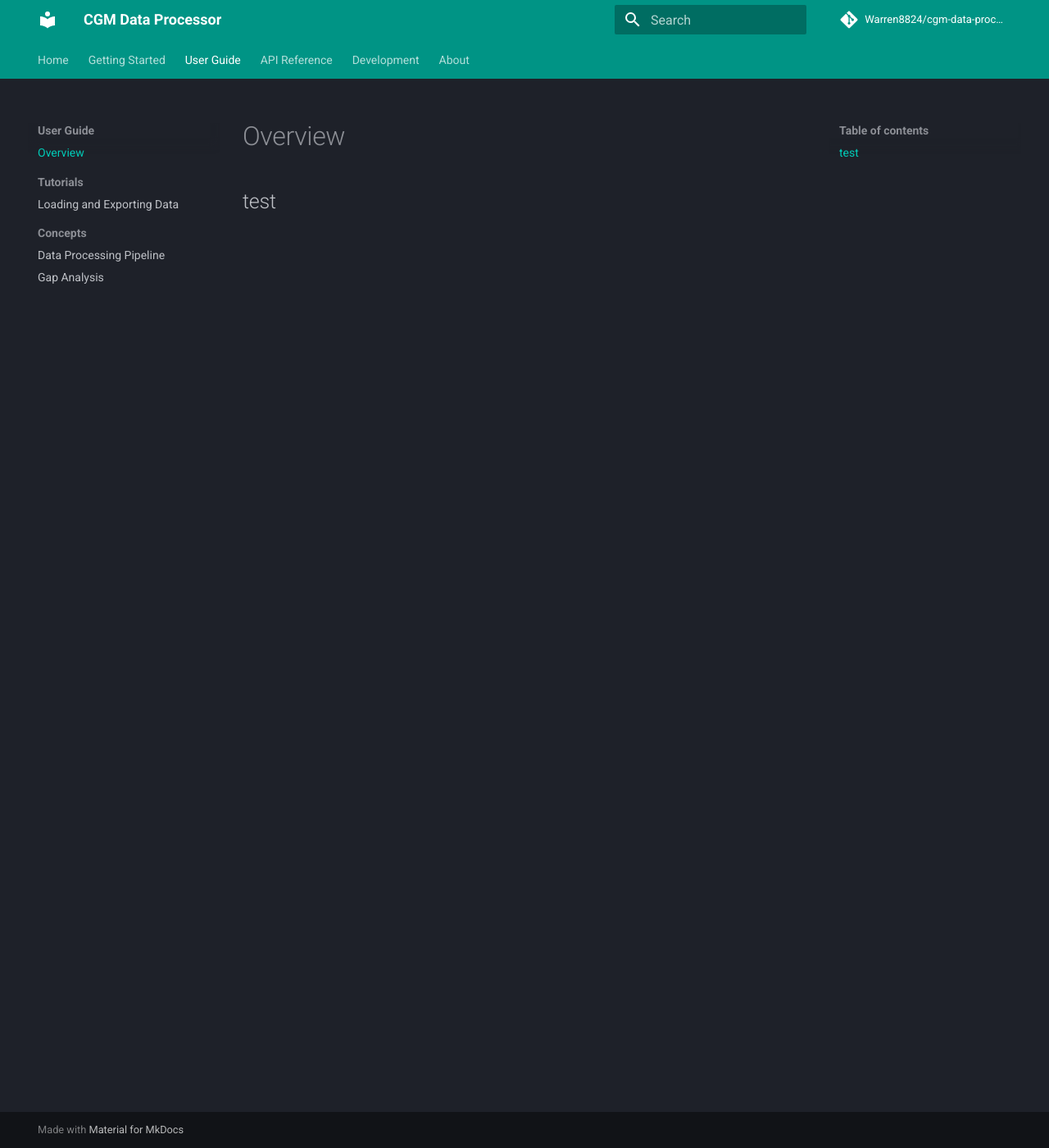
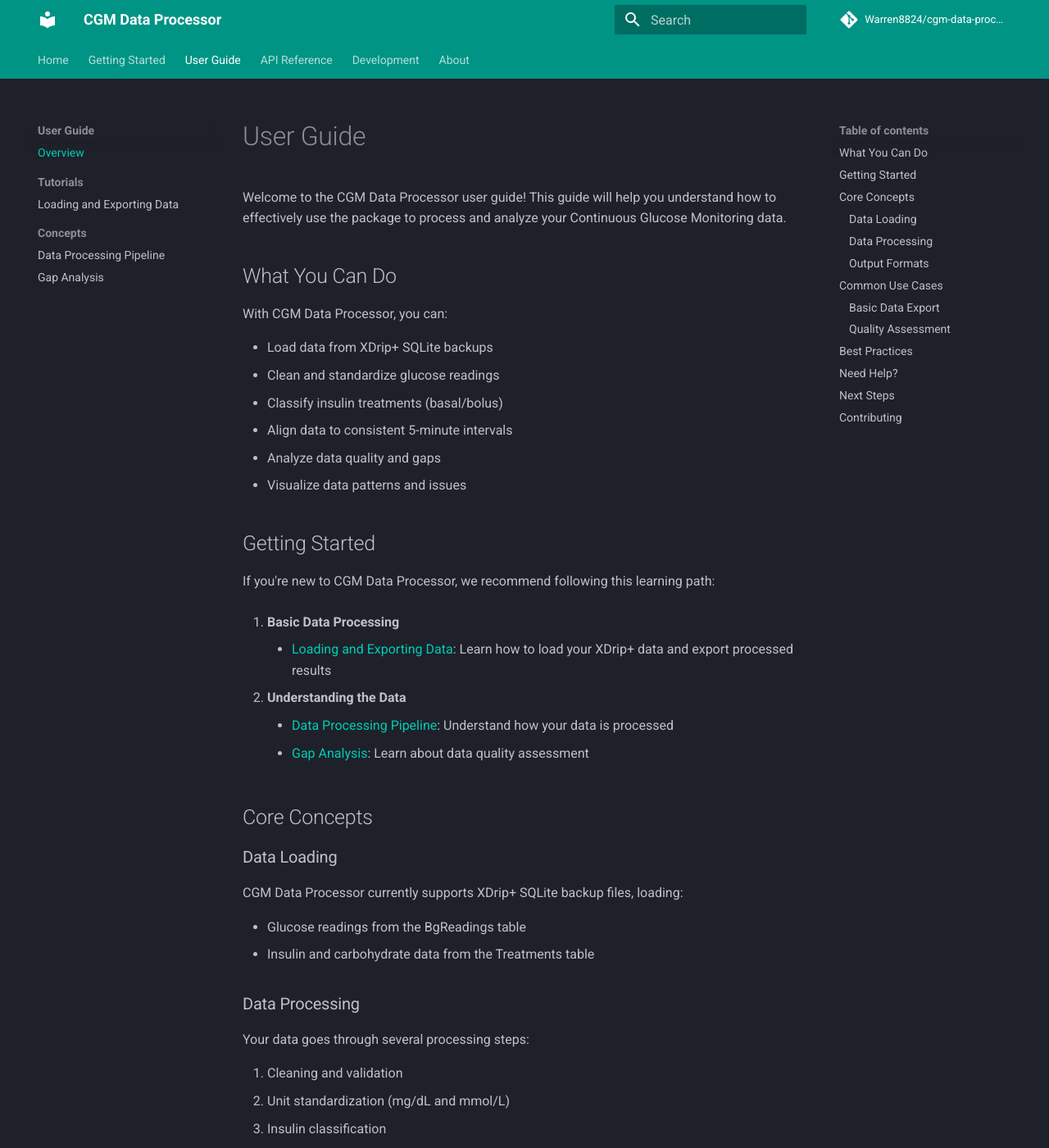
Before and after one commit to Warren8824/cgm-data-processor, an MkDocs documentation site: the page built from docs/user-guide/index.md, in a window 1280 px wide and 1400 px high. Shown: the whole window at 82% size. Built offline with MkDocs 1.6.1 and Material for MkDocs 9.7.7, drawn with Linux system fonts in a browser that asks for light colours; comment, search, counter and statistics services are not loaded; some of the changed text lies outside the part shown.

Commit message:
Update docs.

````diff
--- a/docs/user-guide/index.md
+++ b/docs/user-guide/index.md
@@ -1 +1,116 @@
-## test
+# User Guide
+
+Welcome to the CGM Data Processor user guide! This guide will help you understand how to effectively use the package to process and analyze your Continuous Glucose Monitoring data.
+
+## What You Can Do
+
+With CGM Data Processor, you can:
+
+- Load data from XDrip+ SQLite backups
+- Clean and standardize glucose readings
+- Classify insulin treatments (basal/bolus)
+- Align data to consistent 5-minute intervals
+- Analyze data quality and gaps
+- Visualize data patterns and issues
+
+## Getting Started
+
+If you're new to CGM Data Processor, we recommend following this learning path:
+
+1. **Basic Data Processing**
+    - [Loading and Exporting Data](tutorials/load_and_export_data.md): Learn how to load your XDrip+ data and export processed results
+
+2. **Understanding the Data**
+    - [Data Processing Pipeline](concepts/processing_pipeline.md): Understand how your data is processed
+      - [Gap Analysis](concepts/gap_analysis.md): Learn about data quality assessment
+
+## Core Concepts
+
+### Data Loading
+CGM Data Processor currently supports XDrip+ SQLite backup files, loading:
+
+- Glucose readings from the BgReadings table
+- Insulin and carbohydrate data from the Treatments table
+
+### Data Processing
+Your data goes through several processing steps:
+
+1. Cleaning and validation
+2. Unit standardization (mg/dL and mmol/L)
+3. Insulin classification
+4. Timeline alignment
+5. Gap analysis
+
+### Output Formats
+You can export your processed data in multiple formats:
+
+1. Complete aligned dataset
+2. Separate component datasets:
+   - Processed glucose readings
+   - Classified insulin treatments
+   - Validated carbohydrate entries
+
+## Common Use Cases
+
+### Basic Data Export
+```python
+from preprocessing.loading import XDrip
+from preprocessing.cleaning import clean_glucose
+from preprocessing.alignment import align_diabetes_data
+
+# Load and process data
+data = XDrip('xdrip_backup.sqlite')
+glucose_df = clean_glucose(data.load_glucose_df())
+
+# Export processed data
+glucose_df.to_csv('processed_glucose.csv')
+```
+
+### Quality Assessment
+```python
+from analysis.gap_analysis import analyse_glucose_gaps
+from visualization.gap_dashboard import create_gap_dashboard
+
+# Analyze data quality
+gaps_data = analyse_glucose_gaps(aligned_df)
+dashboard = create_gap_dashboard(gaps_data)
+```
+
+## Best Practices
+
+1. **Data Quality**
+    - Always check your XDrip+ backup is recent
+    - Review gap analysis before detailed analysis
+    - Document any known sensor changes or issues
+
+2. **Processing**
+    - Start with default parameters
+    - Adjust interpolation limits based on your needs
+    - Verify insulin classification results
+
+3. **Analysis**
+    - Consider gap impact on your analysis
+    - Use appropriate visualizations
+    - Document processing decisions
+
+## Need Help?
+
+- Check the [API Reference](../api/index.md) for detailed function documentation
+- Review [Example Notebooks](tutorials/load_and_export_data.md) for practical guides
+- Submit issues on [GitHub](https://github.com/Warren8824/cgm-data-processor/issues)
+
+## Next Steps
+
+Ready to start processing your data?
+
+1. Follow the [Loading and Exporting Data](tutorials/load_and_export_data.md) tutorial
+2. Review the [Data Processing Pipeline](concepts/processing_pipeline.md)
+3. Learn about [Gap Analysis](concepts/gap_analysis.md)
+
+## Contributing
+
+Interested in contributing to CGM Data Processor?
+
+- Read our [Contributing Guide](../development/contributing.md)
+- Check the [Development Guide](../development/contributing.md) for setup instructions
+- Review our [roadmap](../development/roadmap.md) for planned features
````
